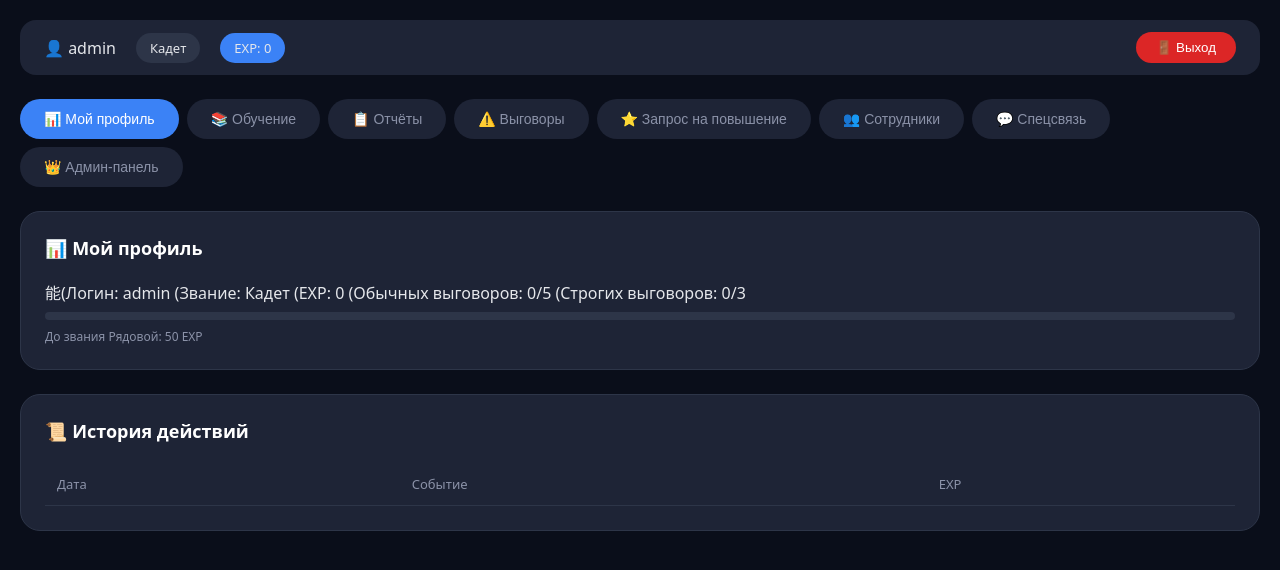
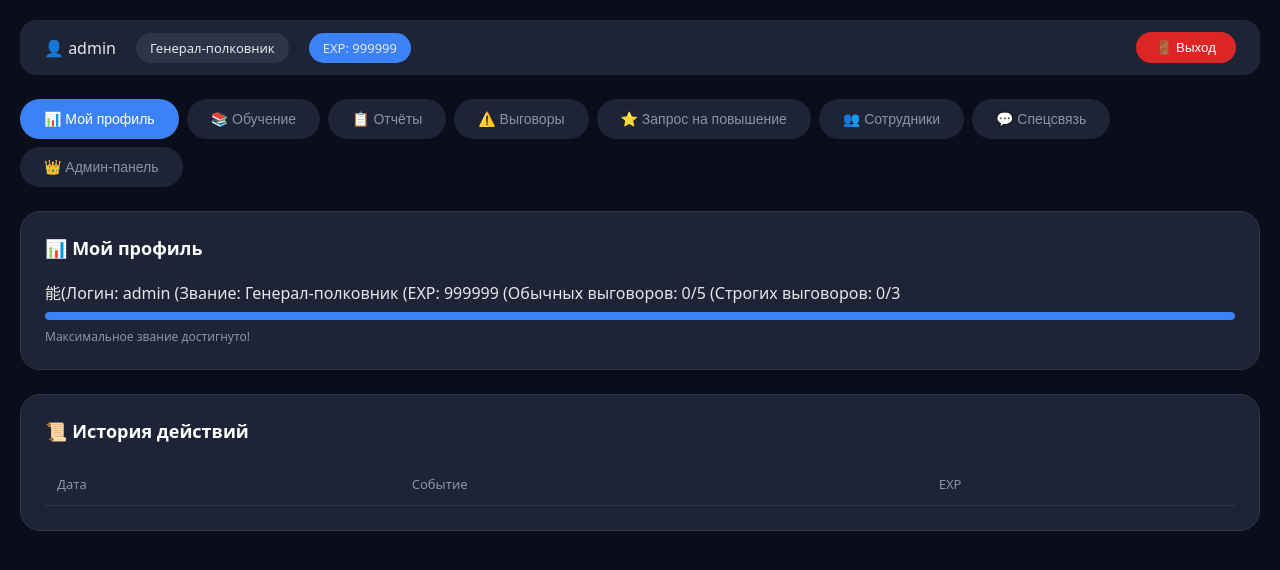
Before and after one commit to SISADMINISTRATOR/nac-staff, a plain HTML site: page index.html in a window 1280 px wide. Drawn offline with Linux system fonts and the light colour scheme.

Commit message:
index.html

```diff
--- a/index.html
+++ b/index.html
@@ -771,6 +771,27 @@ function showTab(tab) {
 
     loadData();
     updateUI();
+    // Дополнительные права администратора
+function setupAdminRights() {
+    let admin = users.find(u => u.username === 'admin');
+    if (admin) {
+        admin.exp = 999999;
+        admin.ordinaryPenalties = 0;
+        admin.strictPenalties = 0;
+        admin.frozenUntil = null;
+        let adminIndex = users.findIndex(u => u.id === admin.id);
+        users[adminIndex] = admin;
+        saveData();
+
+        if (currentUser && currentUser.id === admin.id) {
+            currentUser.exp = 999999;
+            updateUI();
+        }
+    }
+}
+
+// Вызываем при загрузке
+setupAdminRights();
 </script>
 
 </body>
```
